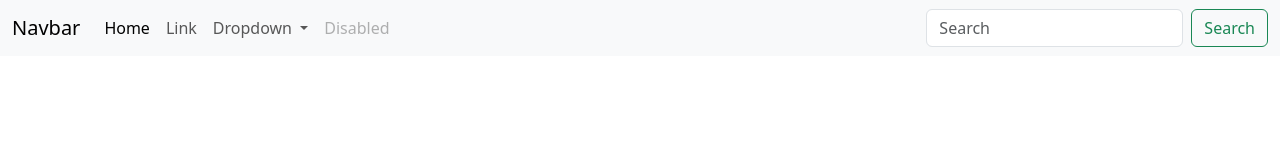
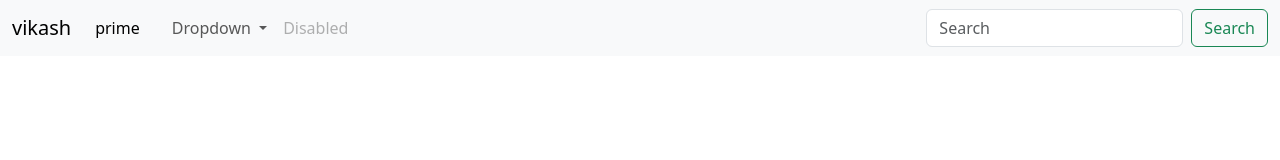
Before and after one commit to devops-vikash/git, a plain HTML site: page index.html in a window 1280 px wide. Drawn offline with nearby package versions, Linux system fonts and the light colour scheme.

Commit message:
code fixes

```diff
--- a/index.html
+++ b/index.html
@@ -9,17 +9,17 @@
   <body>
     <nav class="navbar navbar-expand-lg bg-body-tertiary">
         <div class="container-fluid">
-          <a class="navbar-brand" href="#">Navbar</a>
+          <a class="navbar-brand" href="#">vikash</a>
           <button class="navbar-toggler" type="button" data-bs-toggle="collapse" data-bs-target="#navbarSupportedContent" aria-controls="navbarSupportedContent" aria-expanded="false" aria-label="Toggle navigation">
             <span class="navbar-toggler-icon"></span>
           </button>
           <div class="collapse navbar-collapse" id="navbarSupportedContent">
             <ul class="navbar-nav me-auto mb-2 mb-lg-0">
               <li class="nav-item">
-                <a class="nav-link active" aria-current="page" href="#">Home</a>
+                <a class="nav-link active" aria-current="page" href="#">prime</a>
               </li>
               <li class="nav-item">
-                <a class="nav-link" href="#">Link</a>
+                <a class="nav-link" href="#"><source></a>
               </li>
               <li class="nav-item dropdown">
                 <a class="nav-link dropdown-toggle" href="#" role="button" data-bs-toggle="dropdown" aria-expanded="false">
```
